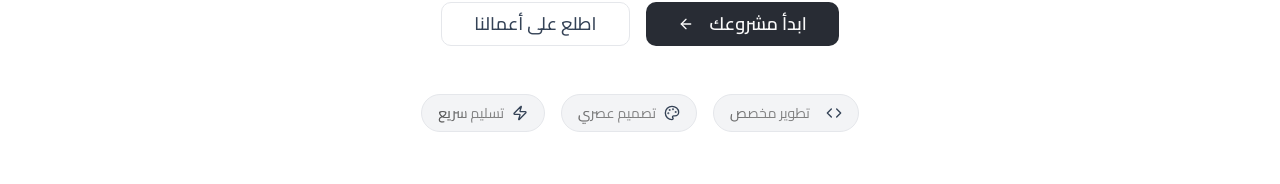
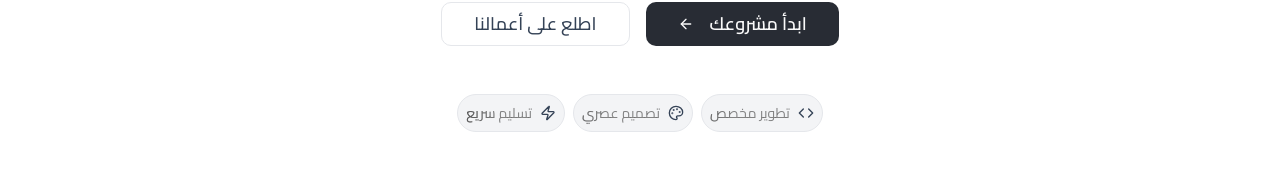
Before and after one commit to hadevx/ws, a React (Vite) app: page / in a window 1280 px wide. Shown: the part 536-720 px from the top of the page. Built offline with nearby package versions, Linux system fonts and the light colour scheme.

Commit message:
fixing badges

```diff
--- a/src/components/Hero.tsx
+++ b/src/components/Hero.tsx
@@ -68,10 +68,10 @@ const Hero = () => {
           </div>
 
           {/* Feature Pills */}
-          <div className="flex flex-wrap justify-center gap-4">
+          {/* <div className="flex flex-wrap justify-center gap-4">
             <div className="flex items-center gap-2 bg-surface-muted border border-border rounded-full px-4 py-2">
               <Code className="h-4 w-4 " />
-              <AnimatedShinyText></AnimatedShinyText>
+
               <span className="text-text-secondary text-sm">
                 <AnimatedShinyText>تطوير مخصص</AnimatedShinyText>
               </span>
@@ -89,6 +89,32 @@ const Hero = () => {
               </span>
             </div>
           </div>
+ */}
+          {/* ------- */}
+          {/* Feature Pills */}
+          <div className="flex flex-wrap justify-center gap-2">
+            <div className="flex items-center gap-2 bg-surface-muted border border-border rounded-full px-2 py-2">
+              <Code className="h-4 w-4 " />
+
+              <span className="text-text-secondary text-sm">
+                <AnimatedShinyText>تطوير مخصص</AnimatedShinyText>
+              </span>
+            </div>
+            <div className="flex items-center gap-2 bg-surface-muted border border-border rounded-full px-2 py-2">
+              <Palette className="h-4 w-4 " />
+              <span className="text-text-secondary text-sm">
+                <AnimatedShinyText>تصميم عصري</AnimatedShinyText>
+              </span>
+            </div>
+            <div className="flex items-center gap-2 bg-surface-muted border border-border rounded-full px-2 py-2">
+              <Zap className="h-4 w-4 " />
+              <span className="text-text-secondary text-sm">
+                <AnimatedShinyText>تسليم سريع</AnimatedShinyText>
+              </span>
+            </div>
+          </div>
+
+          {/* ------- */}
         </div>
       </div>
     </section>
```
